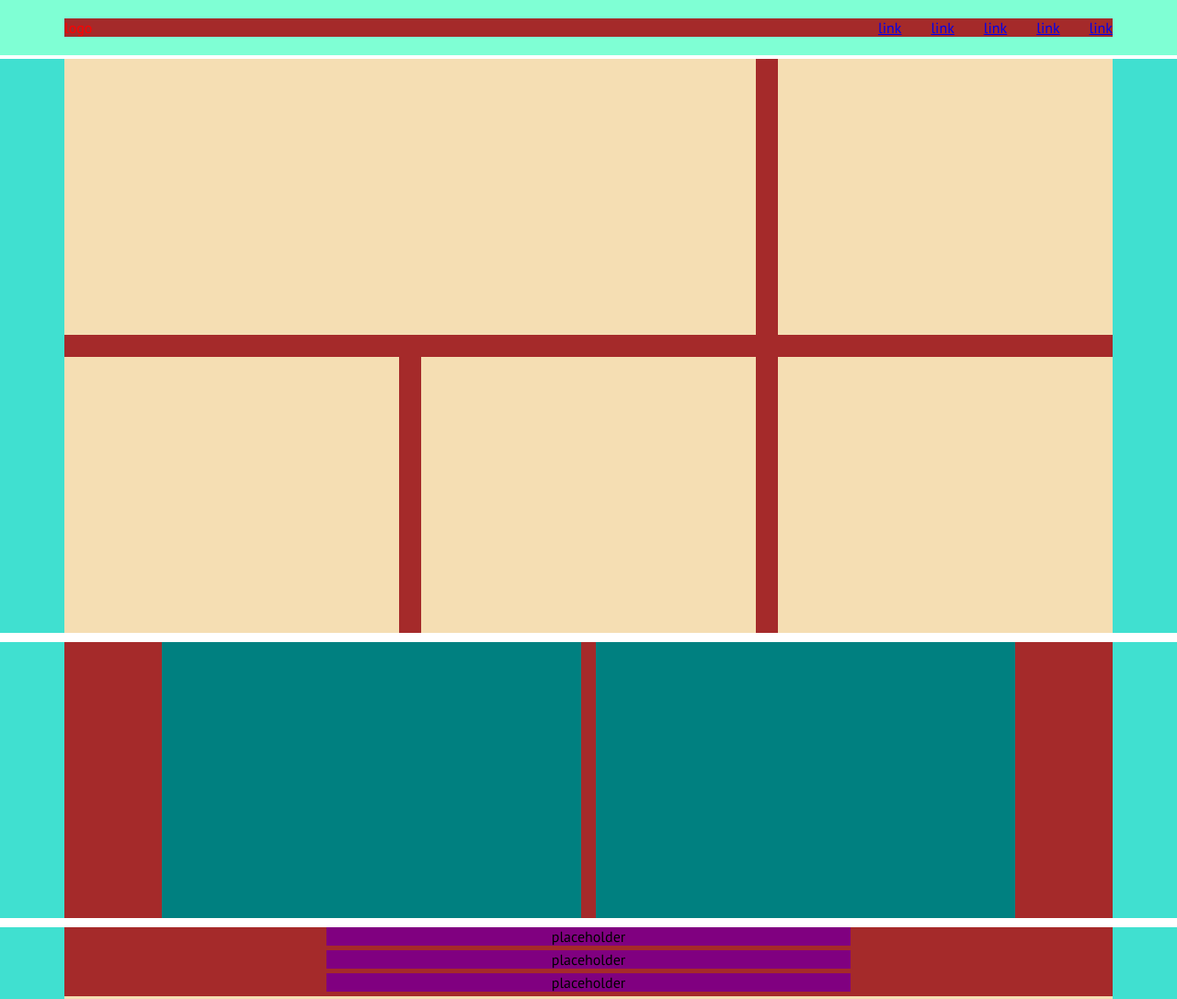
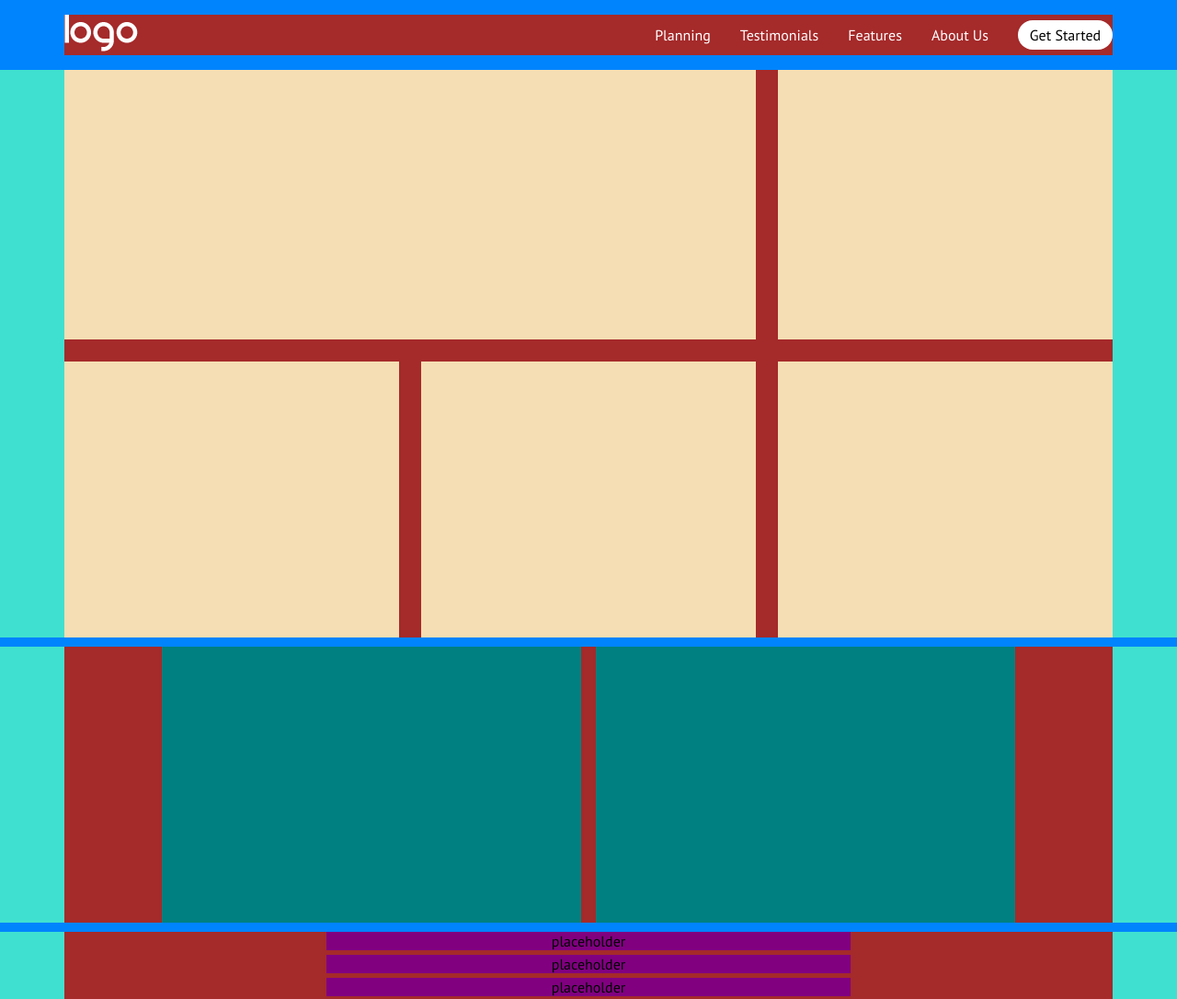
Before and after one commit to SalvatoreCapano/htmlcss-responsive-layout, a plain HTML site: page index.html in a window 1280 px wide. Shown: the top 1086 px of the page at 92% size. Drawn offline with Linux system fonts and the light colour scheme.

Commit message:
Agg. Custom Properties -Agg. contenuto e stile all'header

```diff
--- a/css/style.css
+++ b/css/style.css
@@ -16,10 +16,21 @@
     footer-background: #333333
 */
 
+:root {
+    --primaryColor: #0084fd;
+    --primaryColorLight: #b5ddff;
+    --secondaryColor: #9792e4;
+}
+
+html {
+    scroll-behavior: smooth;
+}
+
 /* --- Approccio Mobile-First --- */
 /* Regole Generali */
 body {
     font-family: 'PT Sans', sans-serif;
+    background-color: var(--primaryColor);
 }
 
 .container {
@@ -28,7 +39,6 @@ body {
     margin: 0 auto;
 
     /* temp */
-    height: 100%;
     background-color: brown;
 }
 
@@ -54,23 +64,44 @@ body {
     justify-content: space-between;
 }
 
+a.btn {
+    color: black;
+    background-color: white;
+    padding: 0.4em 0.8em;
+    border-radius: 500px; /*for pill-shape*/
+}
+
+.btn:active {
+    background-color: rgb(200, 200, 200);
+}
+
 /* Header */
 body > header {
     width: 100vw;
 
-    align-items: center;
+    padding: 16px 0;
 
     position: fixed;
     top: 0;
     left: 0;
 
-    /* temp */
-    padding: 20px 0;
-    background-color: aquamarine;
+    background-color: var(--primaryColor);
+}
+
+header .container {
+    align-items: center;
 }
 
 header .container > button {
     display: inline-block;
+    font-size: 1.4rem;
+    color: white;
+    padding: 0.1em 0.5em;
+
+    background: none;
+    border: none;
+
+    cursor: pointer;
 }
 
 header .container > nav {
@@ -82,9 +113,14 @@ header .container > nav ul {
     gap: 2rem;
 }
 
+header a{
+    text-decoration: none;
+    color: white;
+}
+
 /* --- Main --- */
 main {
-    margin-top: 4rem;
+    margin-top: 4.3rem;
 }
 
 /* --- Features Section --- */
--- a/index.html
+++ b/index.html
@@ -21,29 +21,28 @@
 
     <header>
         <div class="container flexRowSB">
-            <div>
-                <!-- logo -->
-                logo
-            </div>
+            <a href="#">
+                <img src="img/logo.png" alt="logo">
+            </a>
             <button>
-                menuIcon
+                <i class="fa-solid fa-bars"></i>
             </button>
             <nav>
                 <ul class="flexRow">
                     <li>
-                        <a href="#">link</a>
+                        <a href="#planningSection">Planning</a>
                     </li>
                     <li>
-                        <a href="#">link</a>
+                        <a href="#testimonialsSection">Testimonials</a>
                     </li>
                     <li>
-                        <a href="#">link</a>
+                        <a href="#featuresSection">Features</a>
                     </li>
                     <li>
-                        <a href="#">link</a>
+                        <a href="#aboutSection">About Us</a>
                     </li>
                     <li>
-                        <a href="#">link</a>
+                        <a class="btn" href="#">Get Started</a>
                     </li>
                 </ul>
             </nav>
```
